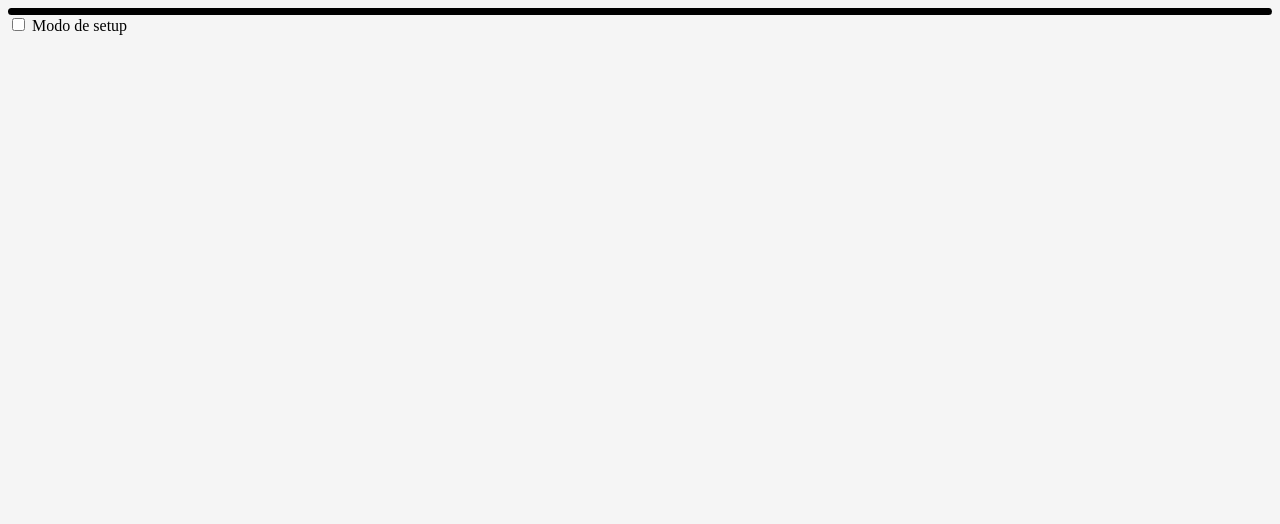
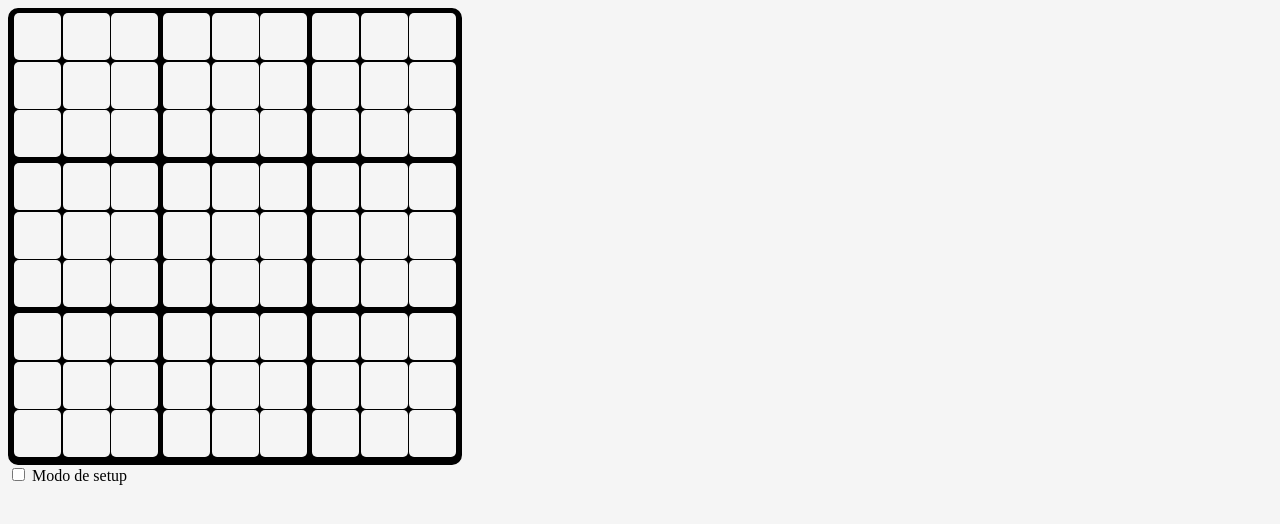
Before and after one commit to RafaelFariasUTFPR/SudokuGame, a plain HTML site: page index.html in a window 1280 px wide. Drawn offline with Linux system fonts and the light colour scheme; the site is published under a folder, as on GitHub Pages, so addresses that start at the root find nothing.

Commit message:
Sudoku js file path fix

```diff
--- a/index.html
+++ b/index.html
@@ -19,6 +19,6 @@
 
     </div>
 
-    <script type="module" src="/js/sudoku.js"></script>
+    <script type="module" src="./js/sudoku.js"></script>
 </body>
 </html>
```
